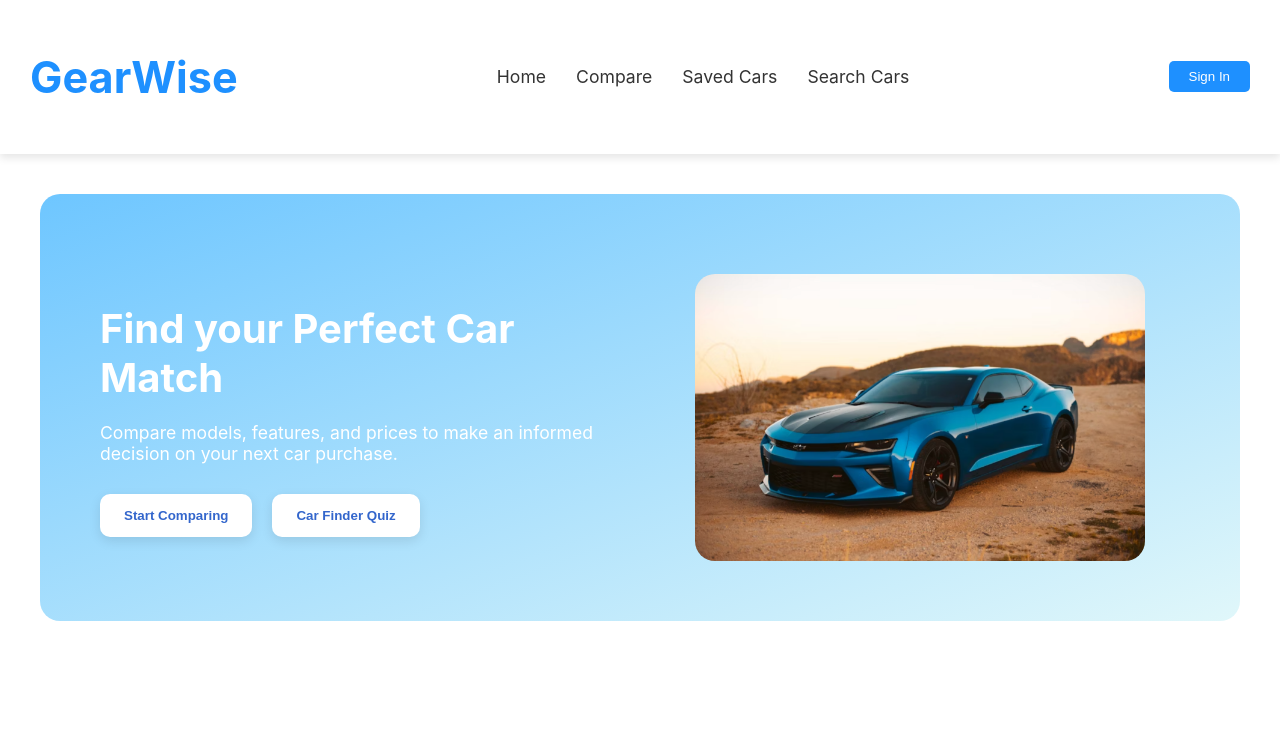
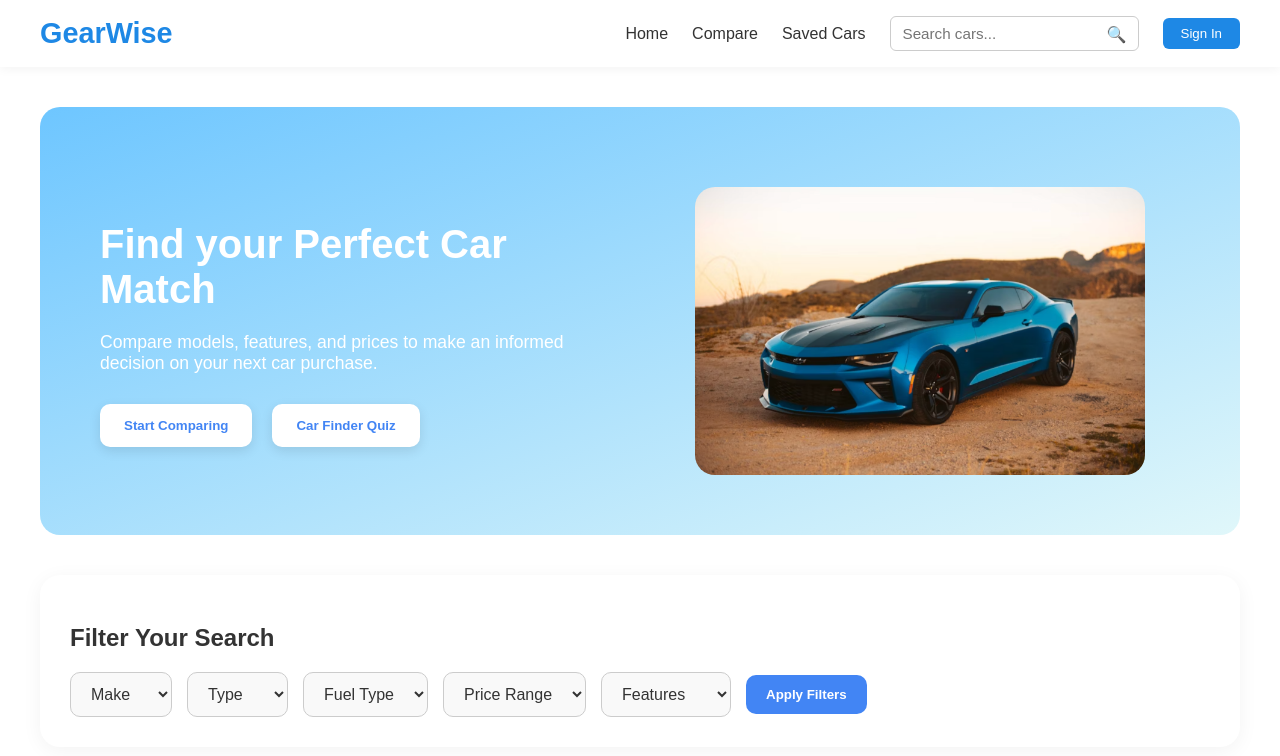
Before and after one commit to kanishkadubey16/GearWise, a React (Create React App) app: page / in a window 1280 px wide. Shown: the top 756 px of the page. Built offline with nearby package versions, Linux system fonts and the light colour scheme.

Commit message:
done with the first page

```diff
--- /dev/null
+++ b/src/components/FilterSearch.css
@@ -0,0 +1,71 @@
+.filter-section {
+    background: white;
+    margin: 40px;
+    padding: 30px;
+    border-radius: 20px;
+    box-shadow: 0 4px 20px rgba(0, 0, 0, 0.05);
+  }
+
+  .filter-section h2 {
+    font-size: 1.5rem;
+    font-weight: bold;
+    margin-bottom: 20px;
+    color: #333;
+  }
+
+  .filter-options {
+    display: flex;
+    flex-wrap: wrap;
+    gap: 15px;
+    align-items: center;
+  }
+
+  .filter-options select {
+    padding: 12px 16px;
+    border-radius: 10px;
+    border: 1px solid #ccc;
+    font-size: 1rem;
+    background-color: #f9f9f9;
+    color: #333;
+  }
+
+  .apply-button {
+    background-color: #4285f4;
+    color: white;
+    padding: 12px 20px;
+    border-radius: 10px;
+    border: none;
+    cursor: pointer;
+    font-weight: bold;
+    transition: background-color 0.3s ease;
+  }
+
+  .apply-button:hover {
+    background-color: #3367d6;
+  }
+
+  @media (max-width: 768px) {
+    .hero-content {
+      flex-direction: column;
+    }
+
+    .hero-text {
+      padding-right: 0;
+      text-align: center;
+    }
+
+    .hero-buttons {
+      justify-content: center;
+      flex-wrap: wrap;
+    }
+
+    .filter-options {
+      flex-direction: column;
+      align-items: stretch;
+    }
+
+    .filter-options select,
+    .apply-button {
+      width: 100%;
+    }
+  }
--- /dev/null
+++ b/src/components/FilterSearch.js
@@ -0,0 +1,45 @@
+import React from "react";
+import "./FilterSearch.css";
+
+const FilterSearch = () => {
+  return (
+    <div className="filter-section">
+      <h2>Filter Your Search</h2>
+      <div className="filter-options">
+        <select>
+          <option>Make</option>
+          <option>Honda</option>
+          <option>Ford</option>
+          <option>Tesla</option>
+        </select>
+        <select>
+          <option>Type</option>
+          <option>Sedan</option>
+          <option>SUV</option>
+          <option>Truck</option>
+        </select>
+        <select>
+          <option>Fuel Type</option>
+          <option>Petrol</option>
+          <option>Diesel</option>
+          <option>Electric</option>
+        </select>
+        <select>
+          <option>Price Range</option>
+          <option>$10k - $20k</option>
+          <option>$20k - $30k</option>
+          <option>$30k+</option>
+        </select>
+        <select>
+          <option>Features</option>
+          <option>Sunroof</option>
+          <option>Navigation</option>
+          <option>Bluetooth</option>
+        </select>
+        <button className="apply-button">Apply Filters</button>
+      </div>
+    </div>
+  );
+};
+
+export default FilterSearch;
--- a/src/components/FirstPage.css
+++ b/src/components/FirstPage.css
@@ -1,3 +1,10 @@
+body {
+  background-color: white;
+  font-family: Arial, sans-serif;
+  margin: 0;
+  padding: 0;
+}
+
 .hero {
   background: linear-gradient(to bottom right, #6ec6ff, #e0f7fa);
   padding: 60px;
@@ -39,7 +46,7 @@
 .FirstButton,
 .SecondButton {
   background-color: white;
-  color: #3366cc;
+  color: #4285f4;
   font-weight: bold;
   padding: 14px 24px;
   border-radius: 10px;
--- a/src/components/FirstPage.jsx
+++ b/src/components/FirstPage.jsx
@@ -2,6 +2,7 @@ import React from "react";
 import "./FirstPage.css";
 import carImage from "../images/car.jpg";
 import Navbar from "./Navbar.js";
+import FilterSearch from "./FilterSearch.js";
 
 const FirstPage = () => {
   return (
@@ -25,6 +26,7 @@ const FirstPage = () => {
           </div>
         </div>
       </div>
+      <FilterSearch/>
     </div>
   );
 };
--- a/src/components/Navbar.css
+++ b/src/components/Navbar.css
@@ -2,49 +2,72 @@
   display: flex;
   justify-content: space-between;
   align-items: center;
-    padding: 15px 30px;
+  padding: 16px 40px;
   background-color: #ffffff;
-    box-shadow: 0 4px 8px rgba(0, 0, 0, 0.1);
+  box-shadow: 0 2px 10px rgba(0, 0, 0, 0.05);
 }
 
-  .navbar-brand {
+.navbar-brand .brand-name {
+  font-size: 1.8rem;
   font-weight: bold;
-    color: #1e90ff;
-    font-size: 1.8rem;
+  color: #1e88e5;
+  margin: 0;
 }
 
-  .navbar-links ul {
+.navbar-right {
   display: flex;
-    list-style: none;
-    margin: 0;
-    padding: 0;
+  align-items: center;
+  gap: 24px;
 }
 
-  .navbar-links li {
-    margin: 0 15px;
+.navbar-links {
+  display: flex;
+  align-items: center;
+  gap: 24px;
 }
 
 .navbar-links a {
   text-decoration: none;
   color: #333;
-    font-size: 1.1rem;
+  font-weight: 500;
   transition: color 0.3s ease;
 }
 
 .navbar-links a:hover {
-    color: #1e90ff;
+  color: #1e88e5;
+}
+
+.search-bar {
+  position: relative;
+}
+
+.search-bar input {
+  padding: 8px 36px 8px 12px;
+  border: 1px solid #ccc;
+  border-radius: 6px;
+  font-size: 0.95rem;
+}
+
+.search-icon {
+  position: absolute;
+  right: 12px;
+  top: 50%;
+  transform: translateY(-50%);
+  font-size: 16px;
+  color: #555;
 }
 
 .navbar-signin .signin-btn {
-    padding: 8px 20px;
-    background-color: #1e90ff;
+  background-color: #1e88e5;
   color: white;
   border: none;
-    border-radius: 5px;
+  padding: 8px 18px;
+  border-radius: 6px;
+  font-weight: 500;
   cursor: pointer;
   transition: background-color 0.3s ease;
 }
 
 .navbar-signin .signin-btn:hover {
-    background-color: #4682b4;
+  background-color: #1565c0;
 }
--- a/src/components/Navbar.js
+++ b/src/components/Navbar.js
@@ -7,16 +7,22 @@ const Navbar = () => {
       <div className="navbar-brand">
         <h1 className="brand-name">GearWise</h1>
       </div>
-      <div className="navbar-links">
-        <ul>
-          <li><a href="#home">Home</a></li>
-          <li><a href="#compare">Compare</a></li>
-          <li><a href="#saved">Saved Cars</a></li>
-          <li><a href="#search">Search Cars</a></li>
-        </ul>
-      </div>
-      <div className="navbar-signin">
-        <button className="signin-btn">Sign In</button>
+
+      <div className="navbar-right">
+        <div className="navbar-links">
+          <a href="#">Home</a>
+          <a href="#">Compare</a>
+          <a href="#">Saved Cars</a>
+        </div>
+
+        <div className="search-bar">
+          <input type="text" placeholder="Search cars..." />
+          <span className="search-icon">🔍</span>
+        </div>
+
+        <div className="navbar-signin">
+          <button className="signin-btn">Sign In</button>
+        </div>
       </div>
     </nav>
   );
```
Lines whose indentation alone changed are shown as unchanged.
